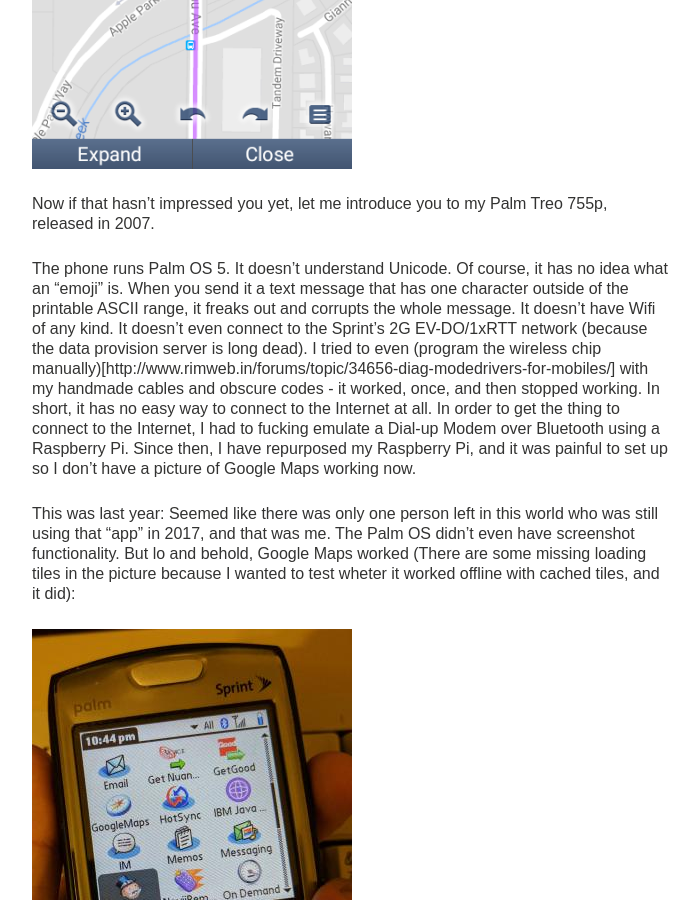
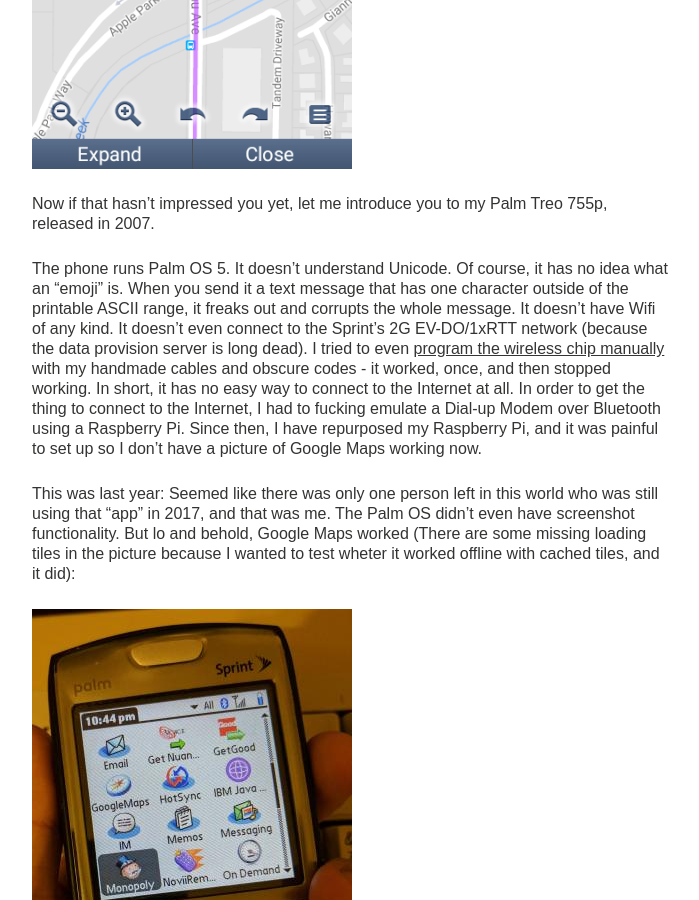
Before and after one commit to htruong/htruong.github.io, a Jekyll site: the page built from _posts/2018-02-09-google-maps-insane-backward-compatibility.markdown, in a window 1280 px wide and 900 px high, scrolled down 4904 px. Shown: the whole window, without its empty margins (288-987 px from the left). Built offline with Jekyll 4.4.1, drawn with Linux system fonts in a browser that asks for light colours; nearby versions of some CDN libraries; comment, search, counter and statistics services are not loaded.

Commit message:
[blog] update google maps post - wrong markdown

```diff
--- a/_posts/2018-02-09-google-maps-insane-backward-compatibility.markdown
+++ b/_posts/2018-02-09-google-maps-insane-backward-compatibility.markdown
@@ -27,7 +27,7 @@
 
 Now if that hasn't impressed you yet, let me introduce you to my Palm Treo 755p, released in 2007.
 
-The phone runs Palm OS 5. It doesn't understand Unicode. Of course, it has no idea what an "emoji" is. When you send it a text message that has one character outside of the printable ASCII range, it freaks out and corrupts the whole message. It doesn't have Wifi of any kind. It doesn't even connect to the Sprint's 2G EV-DO/1xRTT network (because the data provision server is long dead). I tried to even (program the wireless chip manually)[http://www.rimweb.in/forums/topic/34656-diag-modedrivers-for-mobiles/] with my handmade cables and obscure codes - it worked, once, and then stopped working. In short, it has no easy way to connect to the Internet at all. In order to get the thing to connect to the Internet, I had to fucking emulate a Dial-up Modem over Bluetooth using a Raspberry Pi. Since then, I have repurposed my Raspberry Pi, and it was painful to set up so I don't have a picture of Google Maps working now.
+The phone runs Palm OS 5. It doesn't understand Unicode. Of course, it has no idea what an "emoji" is. When you send it a text message that has one character outside of the printable ASCII range, it freaks out and corrupts the whole message. It doesn't have Wifi of any kind. It doesn't even connect to the Sprint's 2G EV-DO/1xRTT network (because the data provision server is long dead). I tried to even [program the wireless chip manually](http://www.rimweb.in/forums/topic/34656-diag-modedrivers-for-mobiles/) with my handmade cables and obscure codes - it worked, once, and then stopped working. In short, it has no easy way to connect to the Internet at all. In order to get the thing to connect to the Internet, I had to fucking emulate a Dial-up Modem over Bluetooth using a Raspberry Pi. Since then, I have repurposed my Raspberry Pi, and it was painful to set up so I don't have a picture of Google Maps working now.
 
 This was last year: Seemed like there was only one person left in this world who was still using that "app" in 2017, and that was me. The Palm OS didn't even have screenshot functionality. But lo and behold, Google Maps worked (There are some missing loading tiles in the picture because I wanted to test wheter it worked offline with cached tiles, and it did):
 
```
